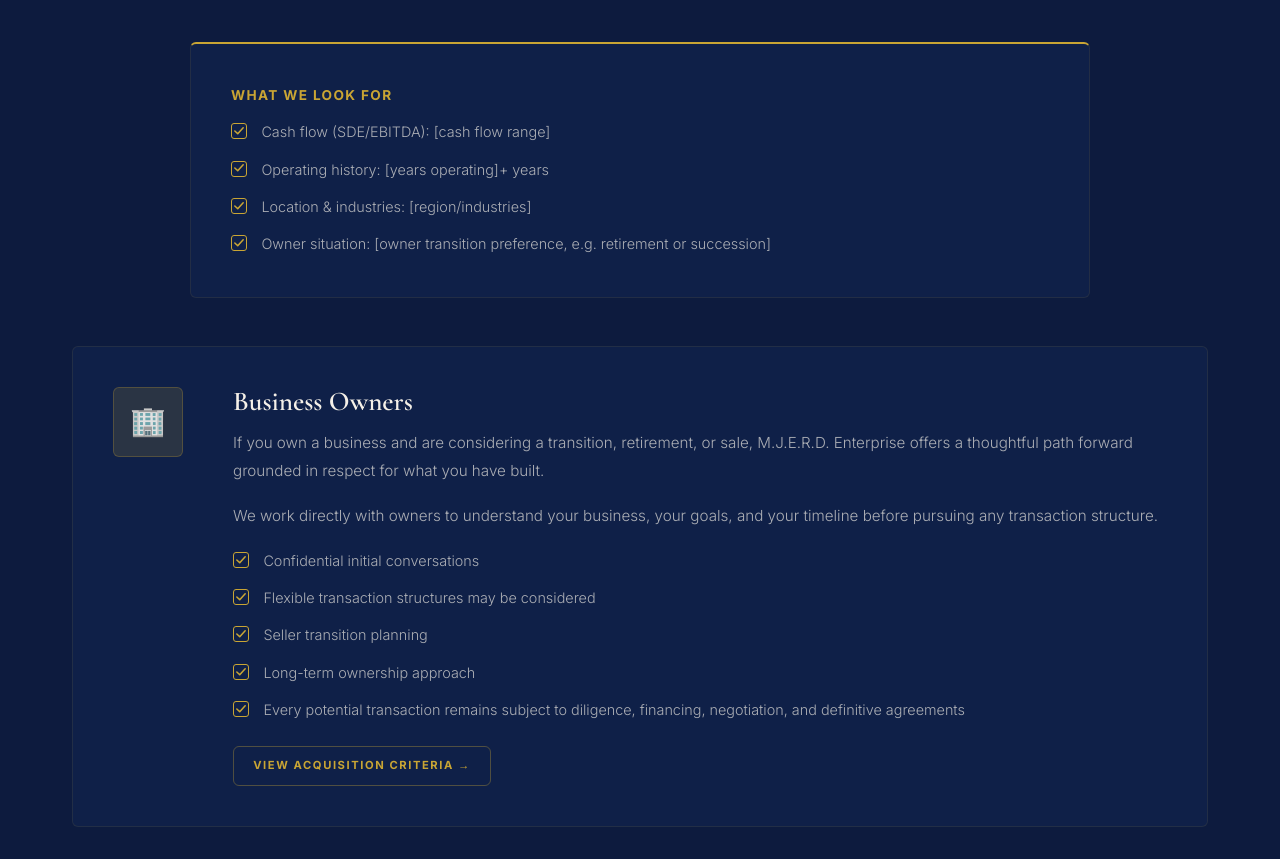
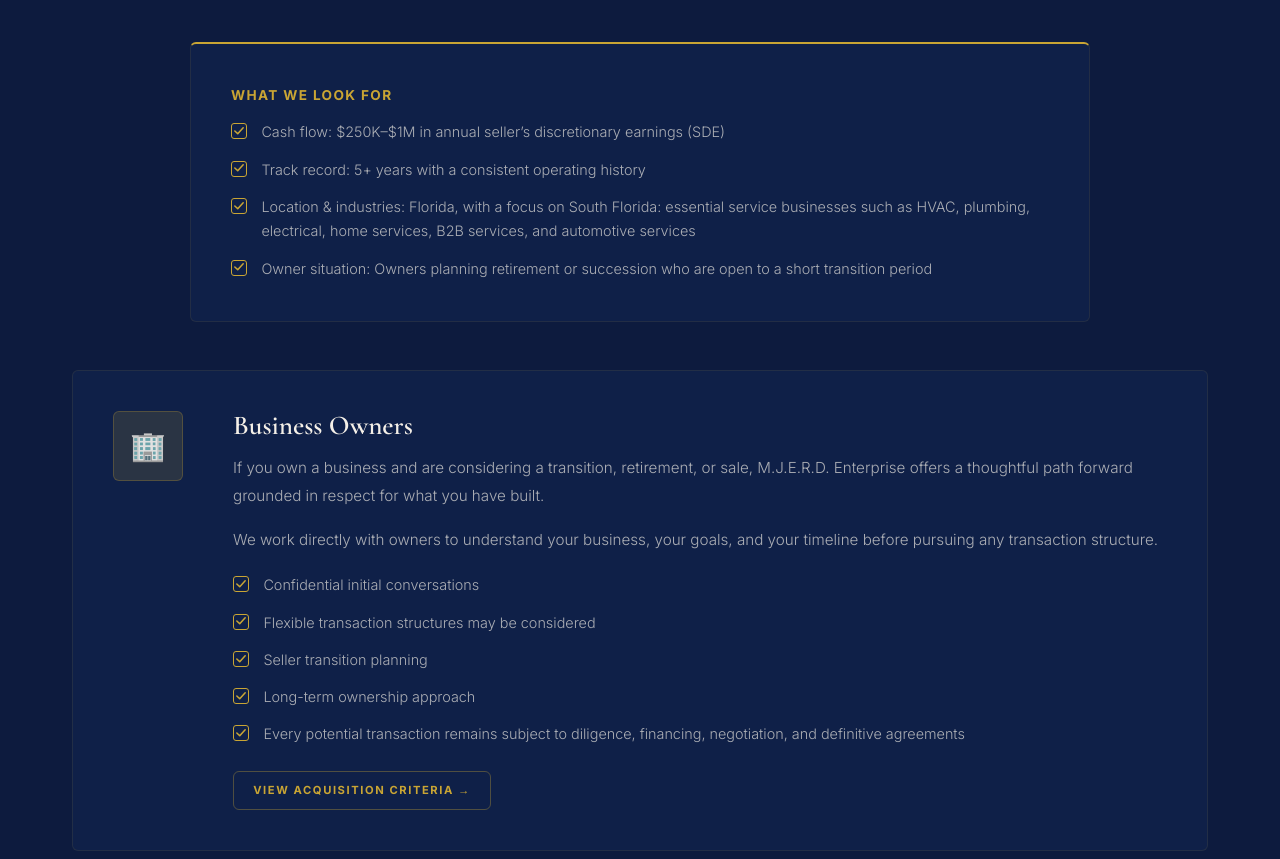
Before and after one commit to meenterprisellc13-star/mjerdenterprise.com, a plain HTML site: page acquire-with-us.html in a window 1280 px wide. Shown: the part 940-1799 px from the top of the page. Drawn offline with nearby package versions, Linux system fonts and the light colour scheme.

Commit message:
Fill in What We Look For criteria

```diff
--- a/acquire-with-us.html
+++ b/acquire-with-us.html
@@ -52,10 +52,10 @@
     <div class="card card--top fade-up" style="max-width:900px;margin:0 auto 3rem" aria-labelledby="look-for-title">
       <h2 id="look-for-title" class="h4" style="color:var(--gold);margin-bottom:.8rem">What We Look For</h2>
       <ul class="check-list">
-        <li>Cash flow (SDE/EBITDA): [cash flow range]</li>
-        <li>Operating history: [years operating]+ years</li>
-        <li>Location &amp; industries: [region/industries]</li>
-        <li>Owner situation: [owner transition preference, e.g. retirement or succession]</li>
+        <li>Cash flow: $250K&#8211;$1M in annual seller&#8217;s discretionary earnings (SDE)</li>
+        <li>Track record: 5+ years with a consistent operating history</li>
+        <li>Location &amp; industries: Florida, with a focus on South Florida: essential service businesses such as HVAC, plumbing, electrical, home services, B2B services, and automotive services</li>
+        <li>Owner situation: Owners planning retirement or succession who are open to a short transition period</li>
       </ul>
     </div>
     <div style="display:flex;flex-direction:column;gap:2rem">
```
Also changed, not shown: acquisition-criteria.html (+4 -4 lines).
